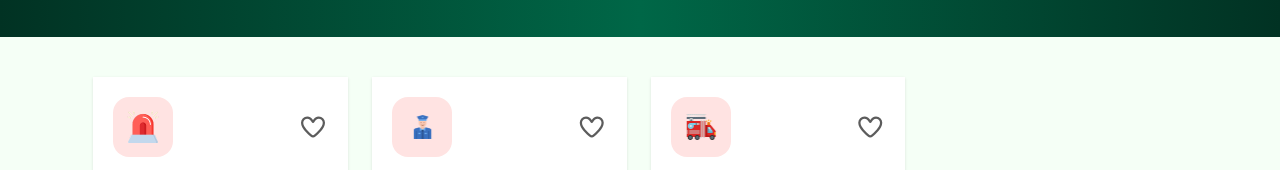
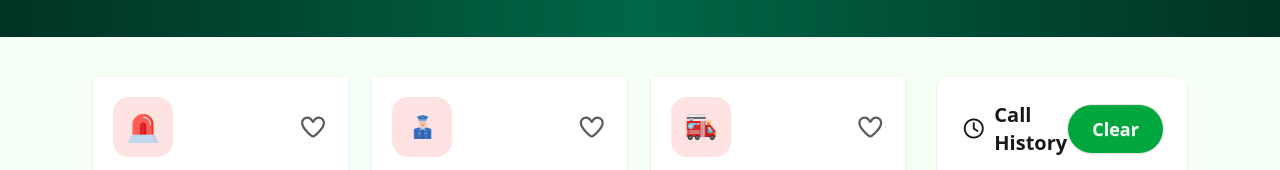
Before and after one commit to Utpal00007/Emergency-Hotline, a plain HTML site: page index.html in a window 1280 px wide. Shown: the part 380-550 px from the top of the page. Drawn offline with nearby package versions, Linux system fonts and the light colour scheme.

Commit message:
added clear history section

```diff
--- a/index.html
+++ b/index.html
@@ -97,6 +97,7 @@
       </section>
 
       <!-- ================= Services ================= -->
+
       <section class="bg-[#F5FFF6]">
         <section
           class="sm:w-11/12 w-9/12 mx-auto grid sm:grid-cols-12 grid-cols-9 gap-4 p-10 sm:gap-8 pb-20"
@@ -498,6 +499,25 @@
               </div>
             </div>
           </div>
+
+          <!-- ================= Services Right Section ================= -->
+          <aside
+            class="bg-white sm:col-span-3 col-span-4 sm:p-6 p-2 rounded-xl bg-base-100 shadow-sm"
+          >
+            <div class="flex justify-between items-center">
+              <div
+                class="flex items-center justify-center gap-2 sm:text-xl text-xs"
+              >
+                <span><i class="fa-regular fa-clock"></i></span>
+                <h1 class="font-bold">Call History</h1>
+              </div>
+              <button
+                class="btn bg-[#00A63E] text-white p-2 sm:p-6 max-w-[123] hover:bg-gray-300 rounded-[50px]"
+              >
+                <span class="sm:text-lg text-xs">Clear</span>
+              </button>
+            </div>
+          </aside>
         </section>
       </section>
     </main>
```
